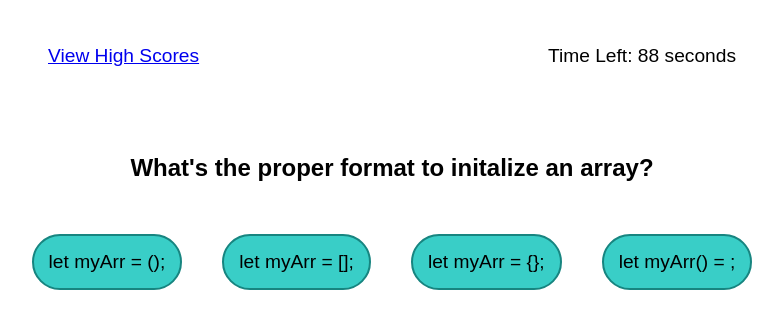
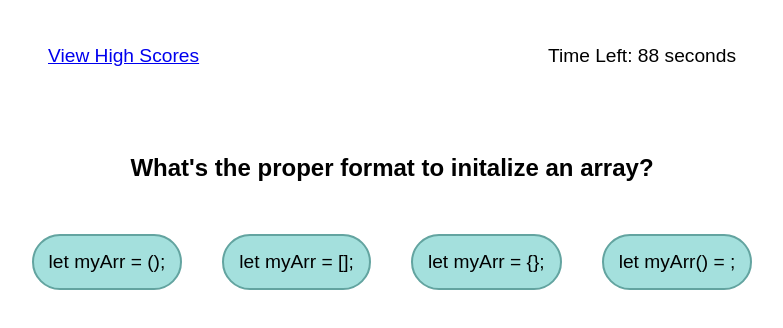
Before and after one commit to mrpancakes/code-quiz, a plain HTML site: page index.html in a window 1280 px wide. Both pictures are taken after a click on the button "Start Quiz". Shown: the whole page, without its empty margins (248-1031 px from the left). Drawn offline with Linux system fonts and the light colour scheme.

Commit message:
Updated button colors

```diff
--- a/assets/main.js
+++ b/assets/main.js
@@ -70,7 +70,7 @@ function getQuestion() {
     currentQuestion.choices.forEach(choice => {
         let choiceNode = document.createElement("button");
 
-        choiceNode.setAttribute("value", choice);
+        choiceNode.setAttribute("value", choice, "id", "choice");
 
         choiceNode.textContent = choice;
 
--- a/assets/style.css
+++ b/assets/style.css
@@ -24,17 +24,19 @@ h1 {
     margin-bottom: 40px;
 }
 
+
+
 button {
-    background-color: #39cec7;
+    background-color: #a4e0dd;
     padding: 15px;
     border-radius: 50px;
-    border: solid 2px #178580;
+    border: solid 2px #63a4a0;
     margin: 20px;
 }
 
 button:hover{
     cursor: pointer;
-    background-color: #58e3dc;
+    background-color: #8acdc8;
 }
 
 button:focus {
@@ -44,6 +46,8 @@ button:focus {
 button:active {
     background-color: #21b0a9;
 }
+
+
 
 .hidden {
     display: none;
```
Also changed, not shown: index.html (+6 -7 lines).
